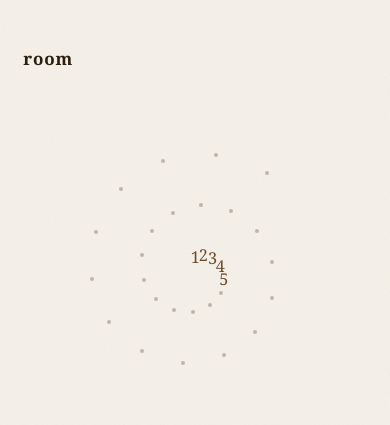
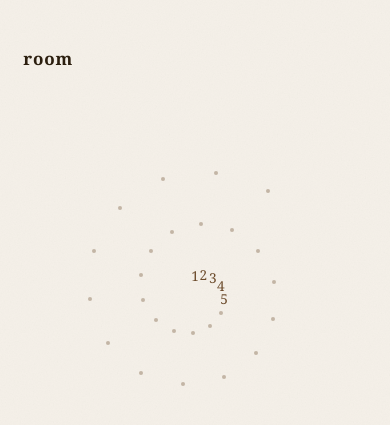
Before and after one commit to jiahnkiss/jiahnkiss.github.io, a Jekyll site: the page built from index.html, in a window 390 px wide. Shown: the top 425 px of the page. Built offline with Jekyll 4.4.1, drawn with Linux system fonts in a browser that asks for light colours; some web fonts are replaced.

Commit message:
모바일 나선 크기 확대 (폰트 크기 유지)
Co-Authored-By: Claude Sonnet 4.6 <noreply@anthropic.com>

```diff
--- a/assets/css/style.css
+++ b/assets/css/style.css
@@ -130,13 +130,8 @@ a:hover {
 
 @media (max-width: 600px) {
   .spiral-container {
-    height: 74vw;
-    min-height: 340px;
-  }
-
-  .spiral-post {
-    font-size: 1.05em;
-    padding: 6px;
+    height: 92vw;
+    min-height: 380px;
   }
 }
 
```
